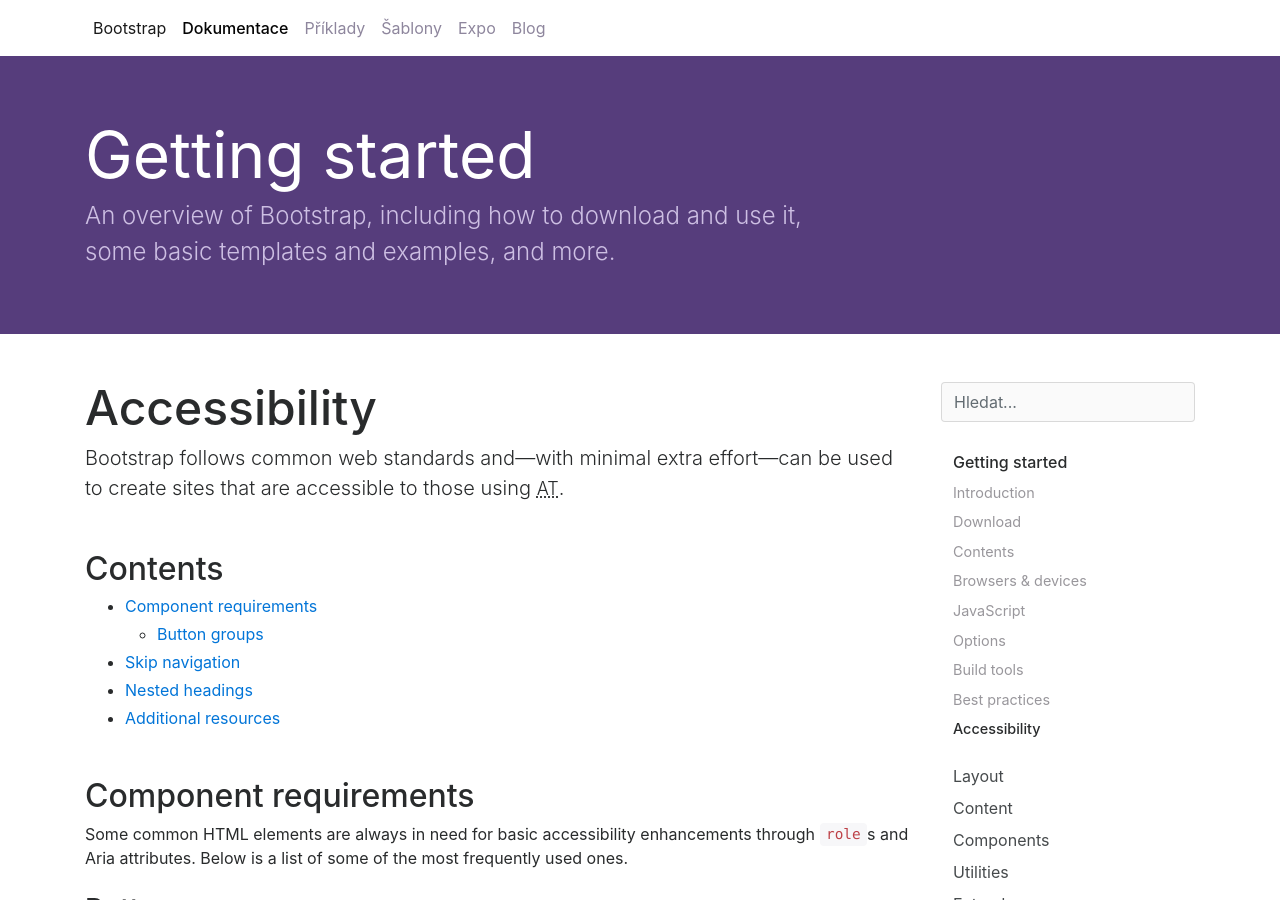
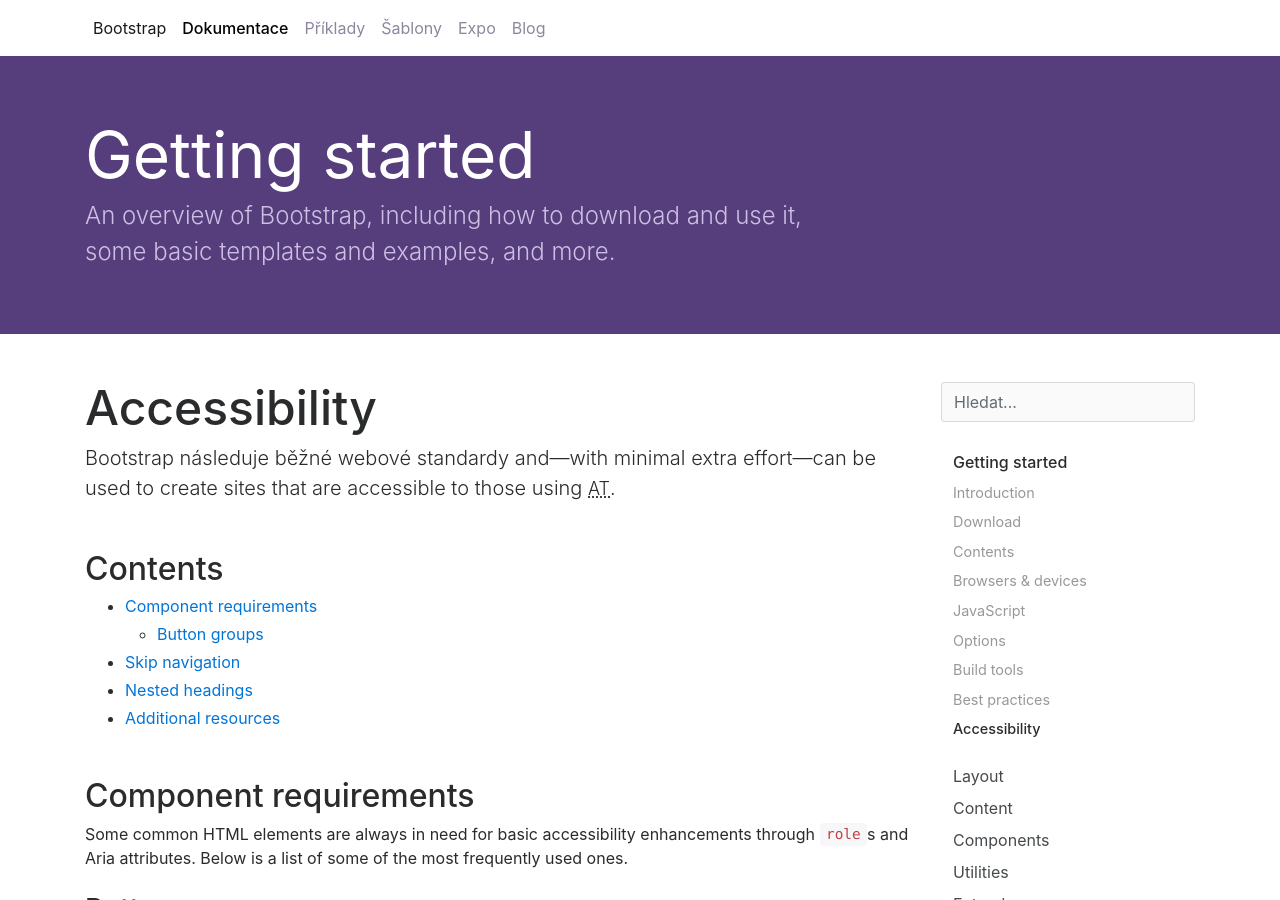
Before and after one commit to janfitz/bootstrap_czech, a Jekyll site: the page built from docs/getting-started/accessibility.md, in a window 1280 px wide and 900 px high. Built offline with Jekyll 4.4.1, drawn with Linux system fonts in a browser that asks for light colours; nearby versions of some CDN libraries; comment, search, counter and statistics services are not loaded.

Commit message:
15.2.2017 - 002 - test commit

```diff
--- a/docs/getting-started/accessibility.md
+++ b/docs/getting-started/accessibility.md
@@ -5,7 +5,7 @@
 group: getting-started
 ---
 
-Bootstrap follows common web standards and—with minimal extra effort—can be used to create sites that are accessible to those using <abbr title="Assistive Technology" class="initialism">AT</abbr>.
+Bootstrap následuje běžné webové standardy and—with minimal extra effort—can be used to create sites that are accessible to those using <abbr title="Assistive Technology" class="initialism">AT</abbr>.
 
 ## Contents
 
```
